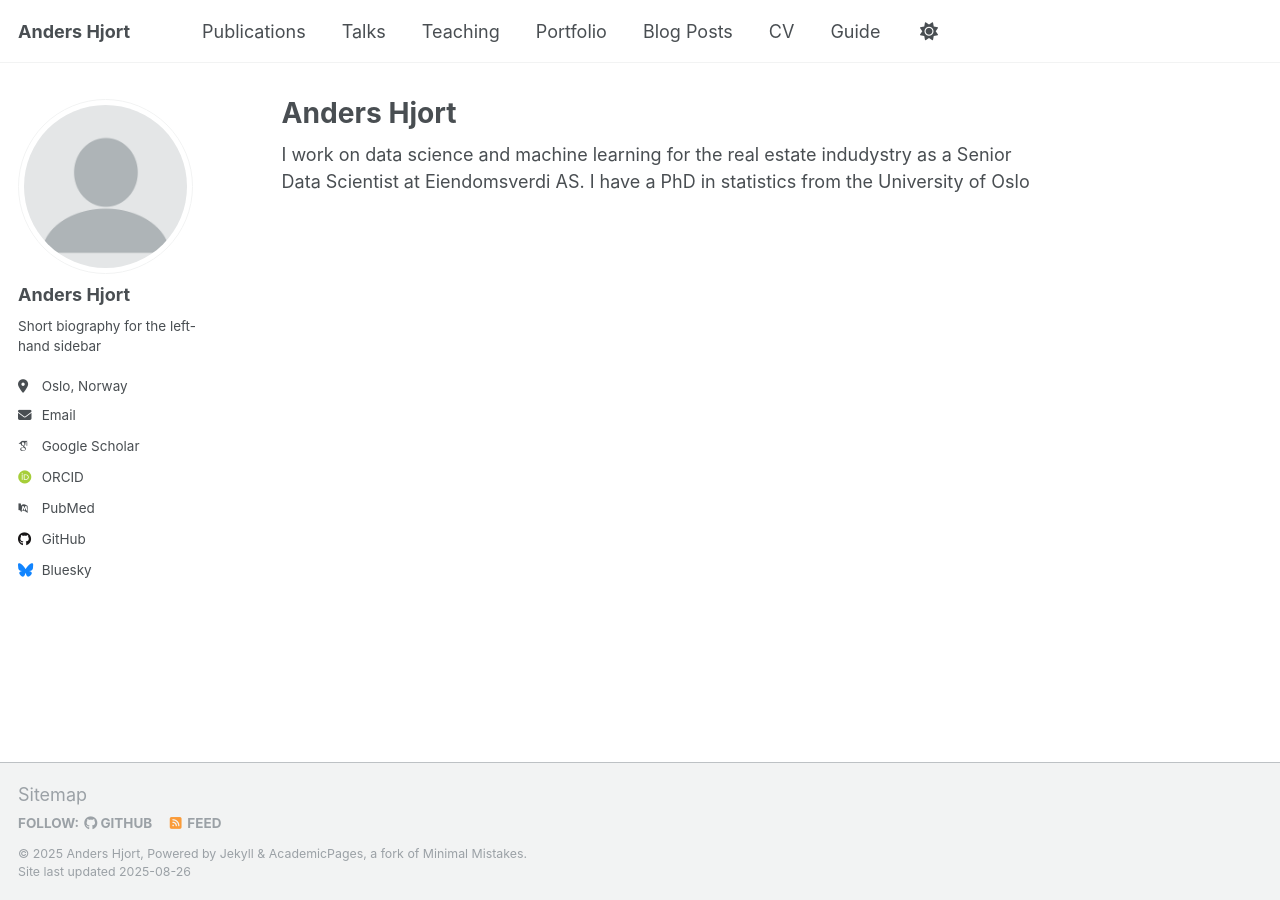
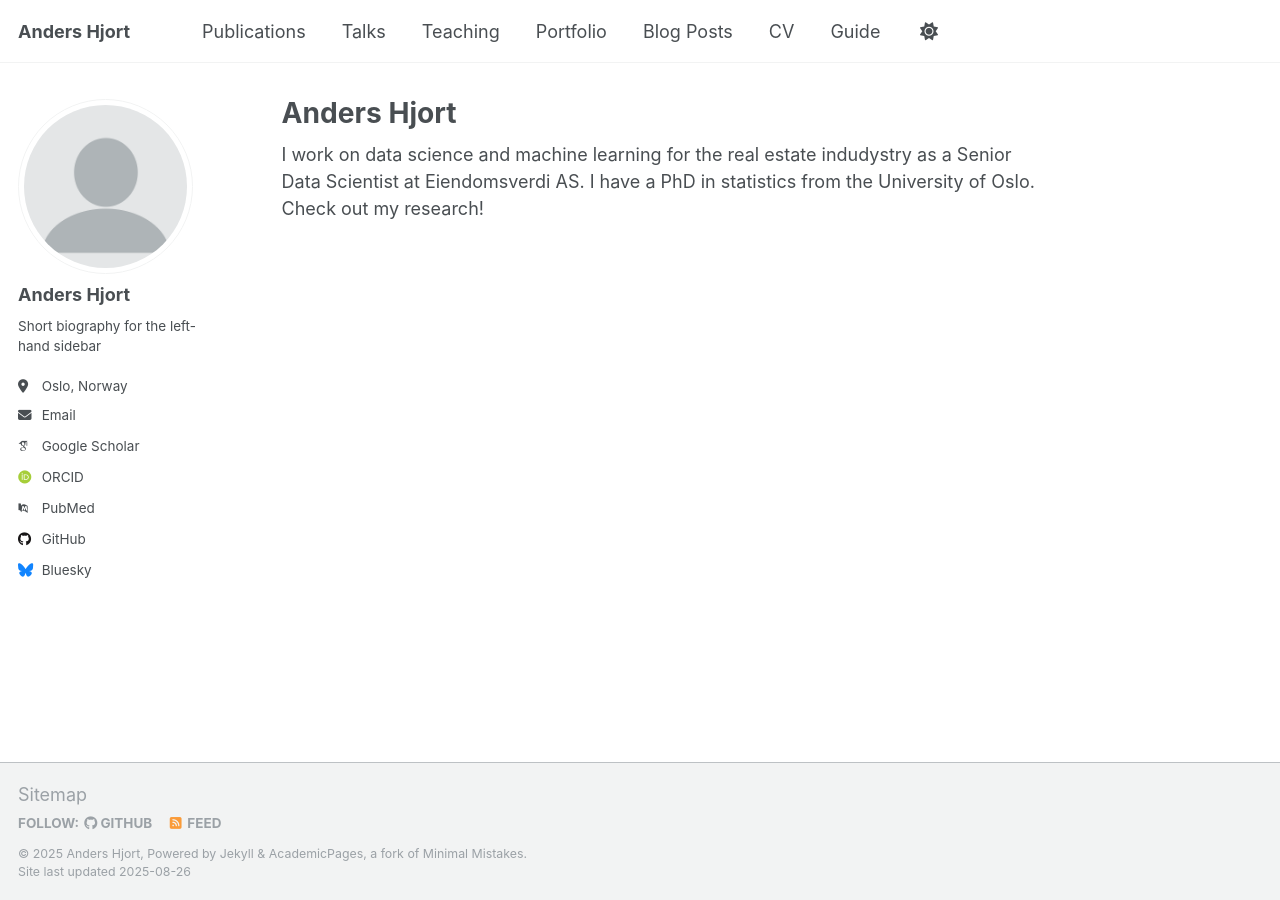
Before and after one commit to adhjort/adhjort.github.io, a Jekyll site: the page built from _pages/about.md, in a window 1280 px wide. Built offline with Jekyll 4.4.1, drawn with Linux system fonts in a browser that asks for light colours; some web fonts are replaced; a script that is not in the unit is left out.

Commit message:
Update about.md

```diff
--- a/_pages/about.md
+++ b/_pages/about.md
@@ -6,4 +6,4 @@ redirect_from:
   - /about/
   - /about.html
 ---
-I work on data science and machine learning for the real estate indudystry as a Senior Data Scientist at Eiendomsverdi AS. I have a PhD in statistics from the University of Oslo
+I work on data science and machine learning for the real estate indudystry as a Senior Data Scientist at Eiendomsverdi AS. I have a PhD in statistics from the University of Oslo. Check out my research!
```
